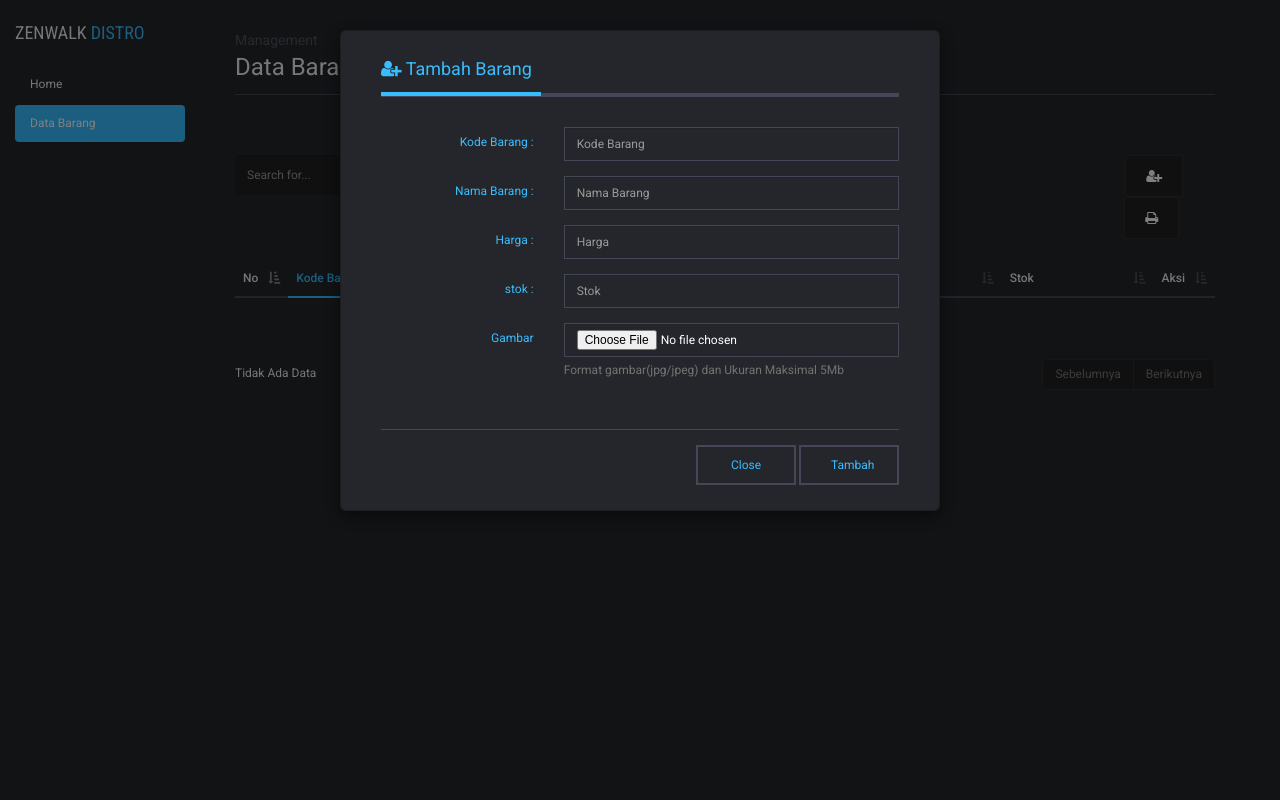
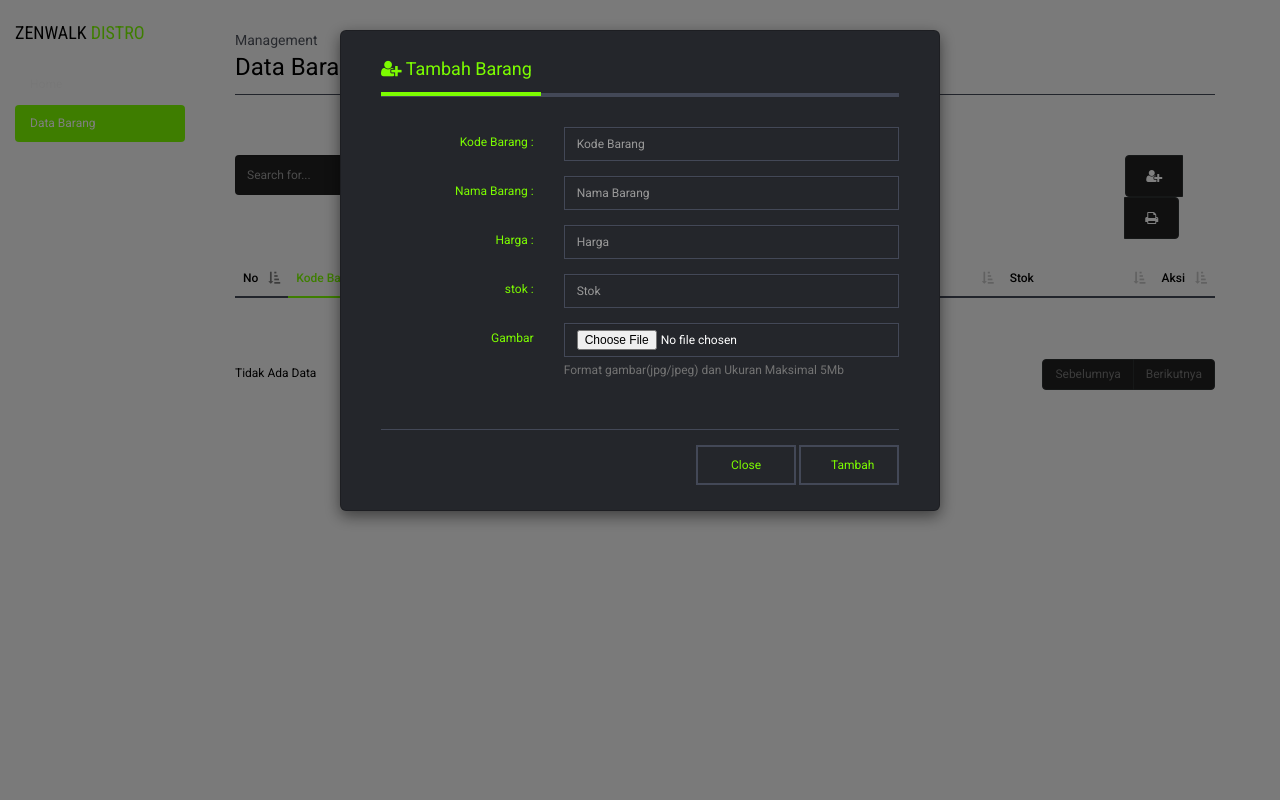
Before and after one commit to Zame31/SifutProject, a PHP site: page /pegawai/pegawai.php?module=data_barang in a window 1280 px wide, after a click that opens the changed part. Run offline with PHP 8.4, Linux system fonts and the light colour scheme; data that the repository does not hold is empty.

Commit message:
ganti tampilan
sadsad

```diff
--- a/assets/css/style.css
+++ b/assets/css/style.css
@@ -2,11 +2,11 @@
 /*   ALL		  	                     */
 /*---------------------------------------*/
 body{
-	background:#24262b;
+	background:#f5f5f5;
 	font-family: 'Roboto', sans-serif;
 	position: relative;
 	font-size: 12px;
-  color: #efefef;
+  color: #000000;
 }
 body a, body button, body div{
 	transition:0.5s all;
@@ -38,7 +38,7 @@
 	text-decoration: none;
 }
 .title span.blue {
-	color: #38bdff;
+	color: lawngreen;
 }
 .form-control {
 	font-size: 12px;
@@ -76,7 +76,7 @@
 .nav-pills>li.active>a,
 .nav-pills>li.active>a:focus,
 .nav-pills>li.active>a:hover {
-  background-color: #38bdff;
+  background-color: lawngreen;
 }
 		/*SUBNAV*/
 		.caret-container {
@@ -187,14 +187,14 @@
 			margin-top: 30px;
 		}
 		.tab-col {
-			color: #38BDFF;
+			color: lawngreen;
 		}
 		.table>thead>tr>th {
 	    border-bottom: 2px solid #434857;
 
 		}
 		table>thead>tr>th.tab-col {
-	    border-bottom: 2px solid #38BDFF;
+	    border-bottom: 2px solid lawngreen;
 		}
 		.table>tbody>tr>td, .table>tbody>tr>th {
 			font-weight: 300;
@@ -231,19 +231,19 @@
 			padding: 10px 40px;
 		}
 		.modal-header {
-			color: #38BDFF;
+			color: lawngreen;
 	    font-size: 18px;
 	    padding-left: 0px;
 	    border-bottom: 4px solid #434857;
 		}
 		.modal-header p {
-			border-bottom: 4px solid #38BDFF;
+			border-bottom: 4px solid lawngreen;
 	    width: 160px;
 	    margin-bottom: -18px;
 	    padding-bottom: 10px;
 		}
 		.form-group {
-			color: #38BDFF;
+			color: lawngreen;
 		}
 		.form-group label {
 			font-weight: 400;
@@ -276,14 +276,14 @@
 			padding: 10px 30px;
 	    border: 2px solid #434857;
 	    font-size: 12px;
-	    color: #38BDFF;
+	    color: lawngreen;
 	    height: 40px;
 	    width: 100px;
 		}
 		.button-foot:hover {
-			background: #38BDFF;
+			background: lawngreen;
 			color: #fff;
-			border: 2px solid #38BDFF;
+			border: 2px solid lawngreen;
 		}
 
 /*EDIT-CONTENT*/
```
Also changed, not shown: other parts of assets/css/style.css (+13 -13 lines).
